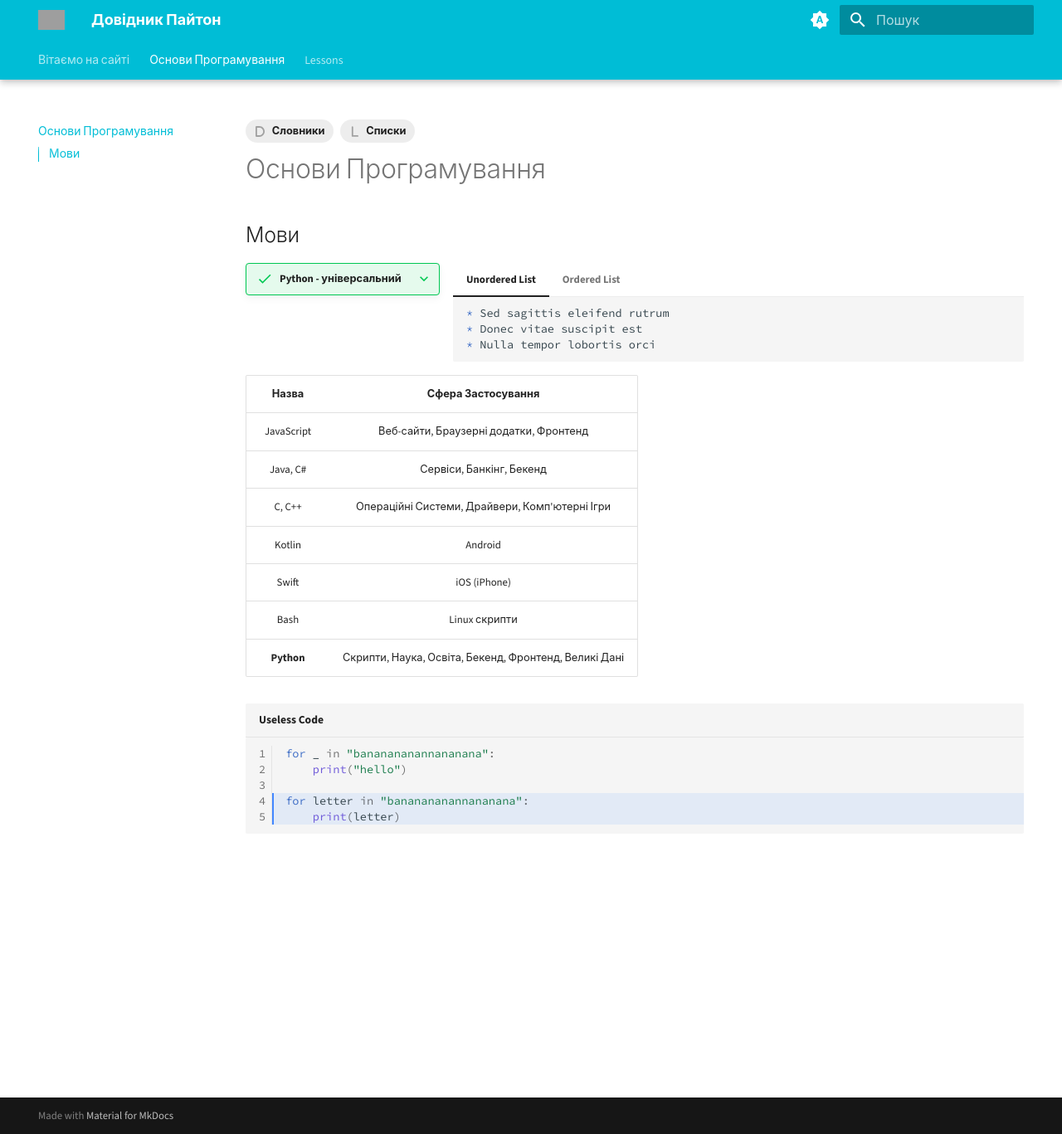
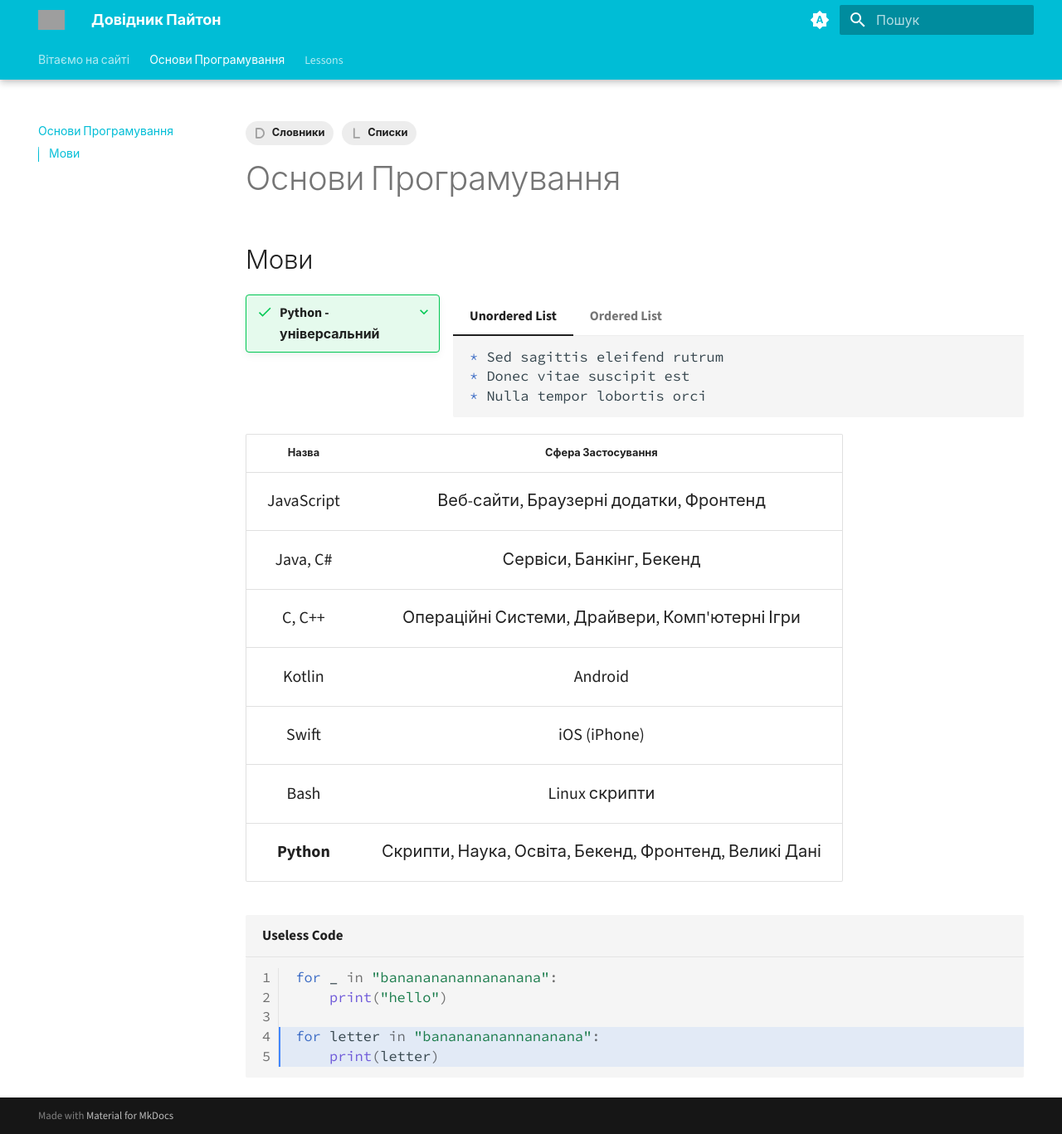
Before and after one commit to kirilche/pykids, an MkDocs documentation site: the page built from docs/fundamentals.md, in a window 1280 px wide and 1367 px high. Shown: the whole window at 83% size. Built offline with MkDocs 1.6.1 and Material for MkDocs 9.7.7, drawn with Linux system fonts in a browser that asks for light colours; grey boxes are pictures that could not be loaded.

Commit message:
play with fonts

```diff
--- a/docs/stylesheets/extra.css
+++ b/docs/stylesheets/extra.css
@@ -26,6 +26,29 @@
     animation: heart 1000ms infinite;
   }
 
+  .md-typeset {
+    font-size: 1rem;
+  }
+
+  /* .md-typeset .admonition {
+    font-size: 0.5rem;
+  } */
+
+  .md-typeset details {
+    font-size: 0.8rem;
+  }
+
+  .md-typeset details>p {
+    font-size: 1rem;
+  }
+
+  .md-typeset table>tbody {
+    font-size: 1rem;
+  }
+
+  .md-typeset .tabbed-labels>label {
+    font-size: .8rem;
+  }
   /* @font-face {
     font-family: museo-sans, sans-serif;
     src: url();
```
